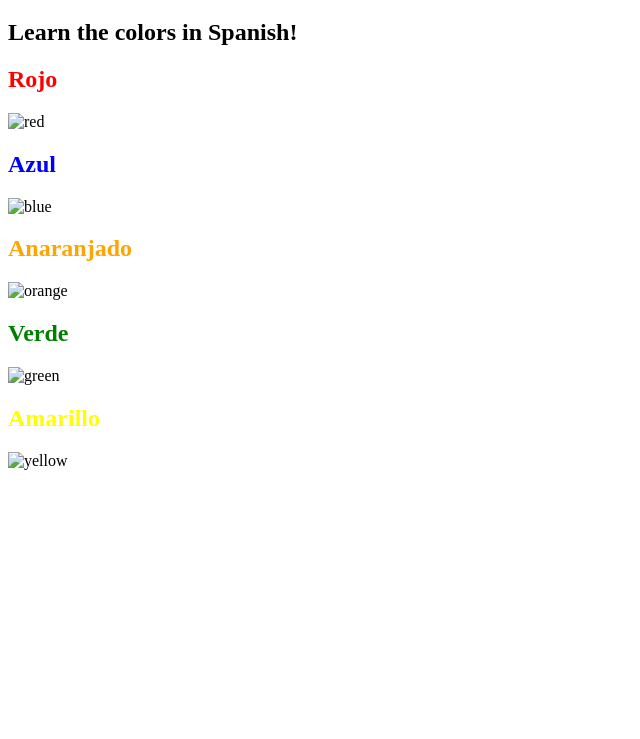
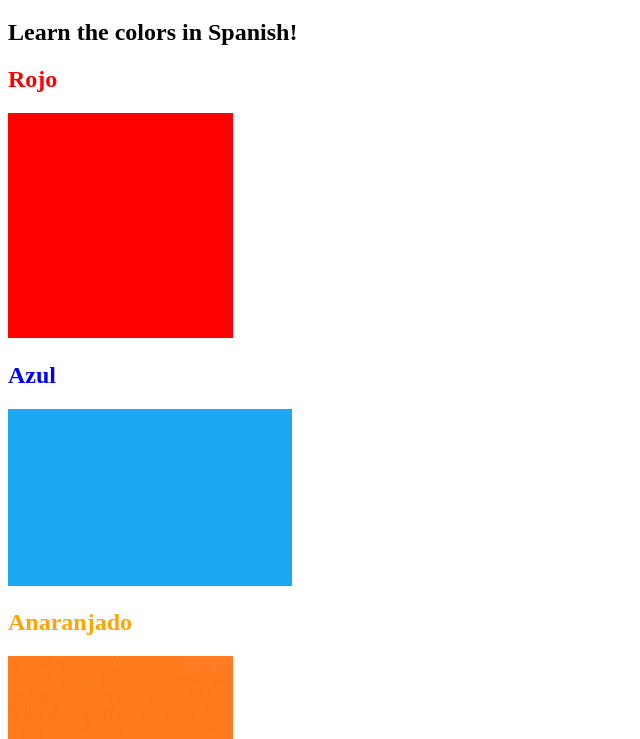
Before and after one commit to bhavithakoki/color_vocab-project, a plain HTML site: page index.html in a window 1280 px wide. Shown: the part 61-800 px from the top of the page, without its empty margins (0-640 px from the left). Drawn offline with Linux system fonts and the light colour scheme.

Commit message:
Update index.html

```diff
--- a/index.html
+++ b/index.html
@@ -10,18 +10,18 @@
     <h1>Colors</h1>
     <h2>Learn the colors in Spanish!</h2>
     <h2 class="color-title" id="red">Rojo</h2>
-    <img src="./assets/images/red.png" alt="red" />
+    <img src="red.png" alt="red" />
 
     <h2 class="color-title" id="blue">Azul</h2>
-    <img src="./assets/images/blue.png" alt="blue" />
+    <img src="blue.png" alt="blue" />
 
     <h2 class="color-title" id="orange">Anaranjado</h2>
-    <img src="./assets/images/orange.png" alt="orange" />
+    <img src="orange.png" alt="orange" />
 
     <h2 class="color-title" id="green">Verde</h2>
-    <img src="./assets/images/green.png" alt="green" />
+    <img src="green.png" alt="green" />
 
     <h2 class="color-title" id="yellow">Amarillo</h2>
-    <img src="./assets/images/yellow.png" alt="yellow" />
+    <img src="yellow.png" alt="yellow" />
   </body>
 </html>
```
